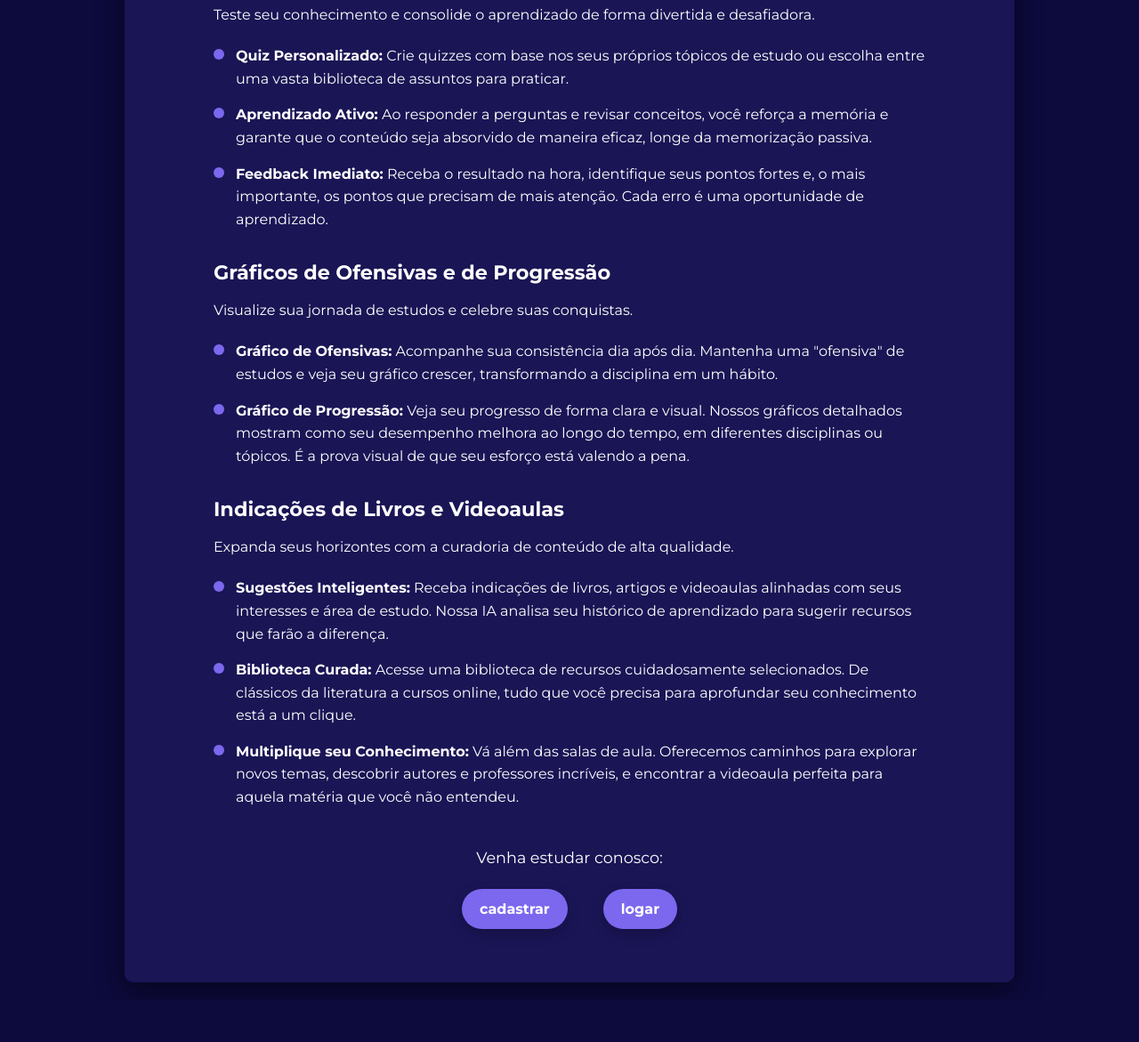
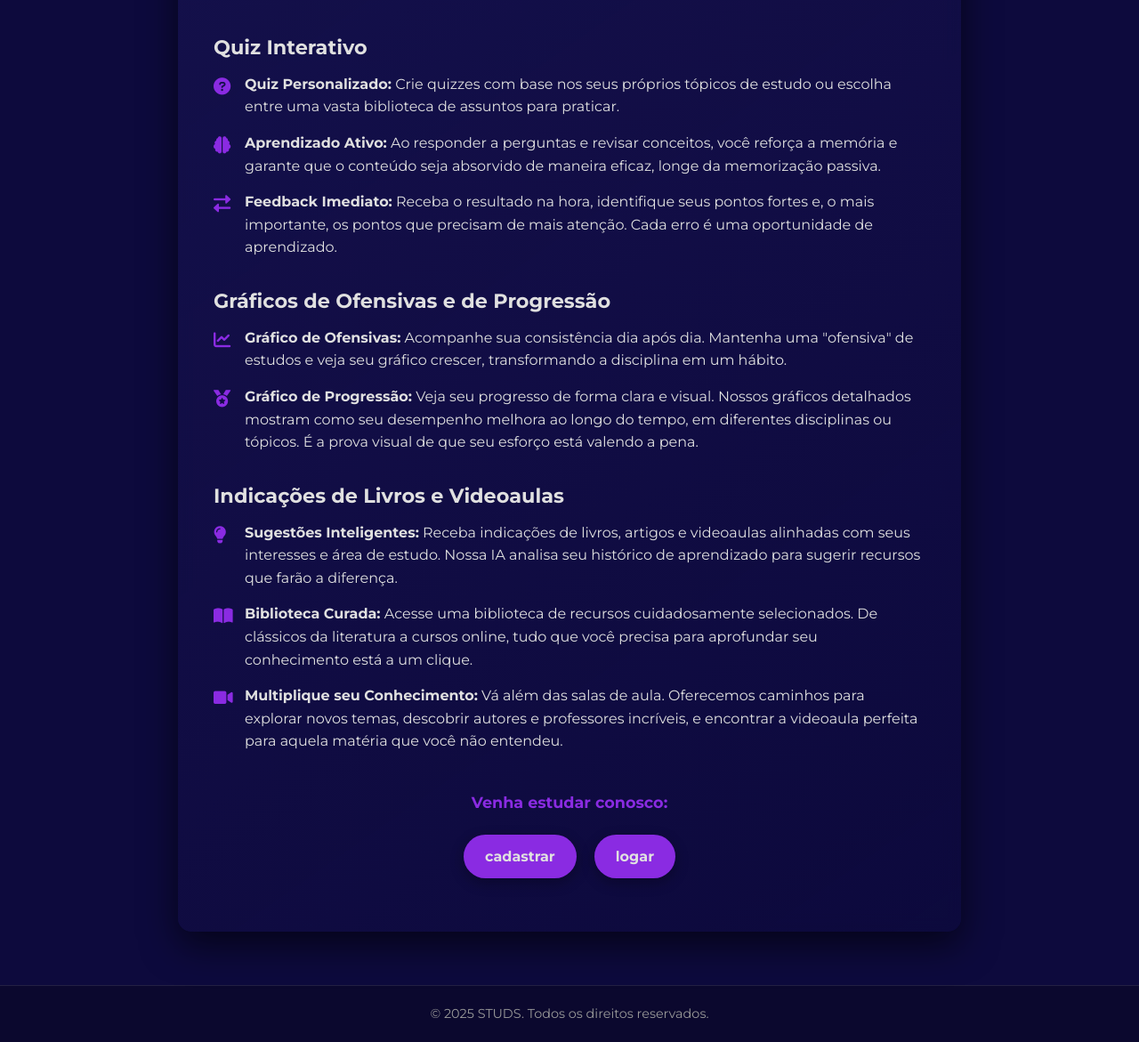
Before and after one commit to DerickDutraDev/studs, a plain HTML site: page front-end/html/sobre.html in a window 1280 px wide. Shown: the part 1189-2360 px from the top of the page at 89% size. Before the commit the page ends 2313 px from the top, so only its background shows below. Drawn offline with Linux system fonts and the light colour scheme.

Commit message:
melhoria sobre

```diff
--- a/front-end/css/sobre.css
+++ b/front-end/css/sobre.css
@@ -1,21 +1,15 @@
 /* Definição de cores e fontes usando variáveis */
 :root {
-    --primary-color: #2a21b3;
-    /* Azul vibrante */
-    --secondary-color: #7b68ee;
-    /* Roxo/lavanda sutil */
-    --bg-color: #0d0a3d;
-    /* Fundo escuro */
-    --text-color: #ffffff;
-    /* Texto branco */
-    --form-bg-color: #1a1555;
-    /* Cor de fundo para o formulário/box */
-    --input-bg-color: #2e268a;
-    /* Cor de fundo para os inputs */
+    --primary-color: #4B0082; /* Roxo-escuro */
+    --secondary-color: #8A2BE2; /* Roxo-azulado */
+    --bg-color: #0d0a3d; /* Roxo-muito-escuro */
+    --text-color: #e0e0e0; /* Cinza-claro */
+    --form-bg-color: #1a1555; /* Roxo-azulado-escuro */
+    --input-bg-color: #2e268a; /* Roxo-azulado-claro */
     --font-family: 'Montserrat', sans-serif;
 }
 
-/* --- Reset básico e estilos do corpo --- */
+/* Reset básico e estilos do corpo */
 * {
     margin: 0;
     padding: 0;
@@ -27,15 +21,16 @@ body {
     background-color: var(--bg-color);
     color: var(--text-color);
     line-height: 1.6;
+    overflow-x: hidden;
 }
 
-/* --- Estilos do cabeçalho --- */
+/* Estilos do cabeçalho */
 .main-header {
     background: linear-gradient(135deg, var(--primary-color), var(--secondary-color));
     padding: 15px 0;
-    box-shadow: 0 4px 20px rgba(0, 0, 0, 0.3);
-    top: 0px;
+    box-shadow: 0 4px 20px rgba(0, 0, 0, 0.5);
     position: sticky;
+    top: 0;
     z-index: 1000;
 }
 
@@ -49,10 +44,15 @@ body {
 }
 
 .logo {
-    font-size: 1.5rem;
+    font-size: 1.8rem;
     font-weight: 700;
     text-decoration: none;
     color: var(--text-color);
+    transition: transform 0.3s ease;
+}
+
+.logo:hover {
+    transform: scale(1.05);
 }
 
 .nav-menu {
@@ -64,52 +64,50 @@ body {
     font-size: 1rem;
     text-decoration: none;
     color: var(--text-color);
-    transition: color 0.3s ease-in-out;
+    transition: color 0.3s ease, border-bottom 0.3s ease;
 }
 
 .nav-link:hover {
     color: #c9c9ff;
+    border-bottom: 2px solid #c9c9ff;
+    padding-bottom: 2px;
 }
 
 .cta-button {
     background-color: var(--secondary-color);
     color: var(--text-color);
-    padding: 10px 20px;
+    padding: 12px 24px;
     border-radius: 50px;
     text-decoration: none;
     font-weight: 700;
-    transition: transform 0.3s ease-in-out, background-color 0.3s ease;
-    box-shadow: 0 5px 15px rgba(0, 0, 0, 0.2);
+    transition: transform 0.3s ease, background-color 0.3s ease, box-shadow 0.3s ease;
+    box-shadow: 0 5px 15px rgba(0, 0, 0, 0.3);
 }
 
 .cta-button:hover {
     background-color: #9370db;
-    transform: translateY(-3px);
-    box-shadow: 0 8px 20px rgba(0, 0, 0, 0.3);
+    transform: translateY(-5px);
+    box-shadow: 0 10px 25px rgba(0, 0, 0, 0.4);
 }
 
 /* --- Estilos da seção principal (Sobre) --- */
 main {
     display: flex;
-    min-height: calc(100vh - 80px);
-    flex-wrap: wrap;
-}
-
-.direita {
-    flex: 1;
-    display: flex;
     justify-content: center;
-    align-items: center;
-    padding: 20px;
+    align-items: flex-start;
+    padding: 60px 20px;
+    min-height: 100vh;
 }
 
 .box {
     background-color: var(--form-bg-color);
-    padding: 60px;
-    border-radius: 10px;
-    box-shadow: 0 10px 30px rgba(0, 0, 0, 0.5);
+    padding: 60px 40px;
+    border-radius: 15px;
+    box-shadow: 0 15px 40px rgba(0, 0, 0, 0.6);
     width: 100%;
     max-width: 1000px;
+    background: linear-gradient(145deg, rgba(26, 21, 85, 0.9), rgba(13, 10, 61, 0.8));
+    backdrop-filter: blur(10px);
 }
 
 .content-container {
@@ -122,6 +120,7 @@ main {
     font-size: 2.5rem;
     margin-bottom: 20px;
     text-align: center;
+    color: var(--secondary-color);
 }
 
 .content-container h2 {
@@ -129,16 +128,19 @@ main {
     margin-top: 40px;
     margin-bottom: 15px;
     color: var(--secondary-color);
+    border-bottom: 2px solid rgba(138, 43, 226, 0.3);
+    padding-bottom: 5px;
 }
 
 .content-container h3 {
     font-size: 1.4rem;
     margin-top: 30px;
     margin-bottom: 10px;
+    color: var(--text-color);
 }
 
 .content-container p {
-    line-height: 1.7;
+    line-height: 1.8;
     margin-bottom: 20px;
 }
 
@@ -148,22 +150,19 @@ main {
     margin-bottom: 20px;
 }
 
-.content-container li {
+.icon-list li {
     position: relative;
-    padding-left: 25px;
+    padding-left: 35px;
     margin-bottom: 15px;
     line-height: 1.6;
 }
 
-.content-container li::before {
-    content: '';
+.icon-list li .fas {
     position: absolute;
     left: 0;
     top: 5px;
-    width: 12px;
-    height: 12px;
-    background-color: var(--secondary-color);
-    border-radius: 50%;
+    color: var(--secondary-color);
+    font-size: 1.2rem;
 }
 
 .cta-text {
@@ -171,48 +170,49 @@ main {
     margin-top: 40px;
     margin-bottom: 20px;
     font-size: 1.1rem;
+    color: var(--secondary-color);
+    font-weight: 700;
 }
 
 .botaoFinal {
     display: flex;
     justify-content: center;
-    margin-top: 20px;
+    gap: 20px;
 }
 
-.botaoFinal a {
-    margin-left: 20px;
-    margin-right: 20px;
+/* Estilos do rodapé */
+footer {
+    background-color: #0b082e;
+    color: #999;
+    text-align: center;
+    padding: 20px;
+    font-size: 0.9rem;
+    border-top: 1px solid rgba(255, 255, 255, 0.1);
 }
 
-/* --- Responsividade --- */
+/* Responsividade */
 @media (max-width: 768px) {
-    main {
+    .header-container {
         flex-direction: column;
+        gap: 15px;
+        text-align: center;
     }
 
-    .header-container {
-        justify-content: space-between;
+    .nav-menu {
+        gap: 15px;
     }
 
-    .header-container a{
-        font-size: 18px;
+    .cta-button {
+        font-size: 0.9rem;
+        padding: 8px 16px;
     }
 
-    .nav-menu a{
-        font-size: 14px;
-    }
-
-    .header-container .cta-button{
-        font-size: 17px;
-        padding: 6px 13px;
-    }
-
-    .esquerda {
-        min-height: 300px;
+    main {
+        padding: 40px 15px;
     }
 
     .box {
-        padding: 30px;
+        padding: 30px 20px;
     }
 
     .content-container h1 {
@@ -226,10 +226,15 @@ main {
     .content-container h3 {
         font-size: 1.2rem;
     }
-}
 
-@media (max-width: 480px) {
-    .box {
-        padding: 20px;
+    .botaoFinal {
+        flex-direction: column;
+        align-items: center;
+    }
+
+    .botaoFinal a {
+        width: 100%;
+        max-width: 250px;
+        margin: 5px 0;
     }
 }
--- a/front-end/html/sobre.html
+++ b/front-end/html/sobre.html
@@ -8,6 +8,7 @@
     <link rel="preconnect" href="https://fonts.googleapis.com">
     <link rel="preconnect" href="https://fonts.gstatic.com" crossorigin>
     <link href="https://fonts.googleapis.com/css2?family=Montserrat:wght@400;700&display=swap" rel="stylesheet">
+    <link rel="stylesheet" href="https://cdnjs.cloudflare.com/ajax/libs/font-awesome/6.0.0-beta3/css/all.min.css">
     <link rel="stylesheet" href="/css/sobre.css">
 </head>
 
@@ -25,79 +26,43 @@
     </header>
 
     <main>
-        <section class="direita">
+        <section class="sobre-section">
             <div class="box">
                 <div class="content-container">
                     <h1>Bem-vindo ao Studs</h1>
-                    <p>O <strong>Studs</strong> é mais que uma plataforma de estudos; é uma comunidade e uma ferramenta
-                        desenhada para transformar a maneira como você aprende. Acreditamos que a jornada acadêmica não
-                        precisa ser solitária ou desmotivadora. Nosso objetivo é oferecer os recursos e o incentivo que
-                        você precisa para alcançar seus objetivos, sejam eles passar em uma prova, dominar uma nova
-                        habilidade ou simplesmente criar uma rotina de estudos mais consistente. Nós unimos tecnologia e
-                        metodologia de aprendizado para criar um espaço onde a produtividade se torna um hábito e o
-                        conhecimento, um prazer.</p>
+                    <p>O <strong>Studs</strong> é mais que uma plataforma de estudos; é uma comunidade e uma ferramenta desenhada para transformar a maneira como você aprende. Acreditamos que a jornada acadêmica não precisa ser solitária ou desmotivadora. Nosso objetivo é oferecer os recursos e o incentivo que você precisa para alcançar seus objetivos, sejam eles passar em uma prova, dominar uma nova habilidade ou simplesmente criar uma rotina de estudos mais consistente. Nós unimos tecnologia e metodologia de aprendizado para criar um espaço onde a produtividade se torna um hábito e o conhecimento, um prazer.</p>
 
                     <h2>Para que é o Studs?</h2>
-                    <p>O Studs foi criado para aqueles que buscam um incentivo a mais para estudar. Se você já se sentiu
-                        desmotivado, perdido em meio a tanto conteúdo ou com dificuldades para manter o foco, o Studs é
-                        o seu parceiro ideal:</p>
+                    <p>O Studs foi criado para aqueles que buscam um incentivo a mais para estudar. Se você já se sentiu desmotivado, perdido em meio a tanto conteúdo ou com dificuldades para manter o foco, o Studs é o seu parceiro ideal:</p>
 
-                    <ul>
-                        <li><strong>Para o estudante que precisa de um empurrão inicial:</strong> Nossas ferramentas de
-                            organização e metas diárias transformam a inércia em ação, ajudando você a dar o primeiro
-                            passo.</li>
-                        <li><strong>Para quem luta contra a procrastinação:</strong> Com técnicas de estudo comprovadas
-                            e uma interface intuitiva, o Studs ajuda a quebrar a procrastinação em pequenas tarefas
-                            gerenciáveis.</li>
-                        <li><strong>Para quem quer maximizar o tempo:</strong> O tempo é o seu recurso mais valioso. O
-                            Studs oferece métodos de estudo eficientes, como a técnica Pomodoro, para garantir que cada
-                            minuto dedicado aos livros seja realmente produtivo.</li>
-                        <li><strong>Para quem deseja manter-se motivado:</strong> Através de desafios, acompanhamento de
-                            progresso e uma comunidade de apoio, mantemos a sua motivação em alta, transformando o
-                            estudo em uma experiência recompensadora.</li>
+                    <ul class="icon-list">
+                        <li><i class="fas fa-hand-point-right"></i> <strong>Para o estudante que precisa de um empurrão inicial:</strong> Nossas ferramentas de organização e metas diárias transformam a inércia em ação, ajudando você a dar o primeiro passo.</li>
+                        <li><i class="fas fa-hand-point-right"></i> <strong>Para quem luta contra a procrastinação:</strong> Com técnicas de estudo comprovadas e uma interface intuitiva, o Studs ajuda a quebrar a procrastinação em pequenas tarefas gerenciáveis.</li>
+                        <li><i class="fas fa-hand-point-right"></i> <strong>Para quem quer maximizar o tempo:</strong> O tempo é o seu recurso mais valioso. O Studs oferece métodos de estudo eficientes, como a técnica Pomodoro, para garantir que cada minuto dedicado aos livros seja realmente produtivo.</li>
+                        <li><i class="fas fa-hand-point-right"></i> <strong>Para quem deseja manter-se motivado:</strong> Através de desafios, acompanhamento de progresso e uma comunidade de apoio, mantemos a sua motivação em alta, transformando o estudo em uma experiência recompensadora.</li>
                     </ul>
 
                     <h2>O que o Studs oferece?</h2>
-                    <p>No Studs, cada recurso foi pensado para transformar seu potencial em resultados reais. Nossa
-                        plataforma combina ferramentas interativas com análises inteligentes para garantir que sua
-                        rotina de estudos seja não apenas produtiva, mas também motivadora e personalizada.</p>
+                    <p>No Studs, cada recurso foi pensado para transformar seu potencial em resultados reais. Nossa plataforma combina ferramentas interativas com análises inteligentes para garantir que sua rotina de estudos seja não apenas produtiva, mas também motivadora e personalizada.</p>
 
                     <h3>Quiz Interativo</h3>
-                    <p>Teste seu conhecimento e consolide o aprendizado de forma divertida e desafiadora.</p>
-                    <ul>
-                        <li><strong>Quiz Personalizado:</strong> Crie quizzes com base nos seus próprios tópicos de
-                            estudo ou escolha entre uma vasta biblioteca de assuntos para praticar.</li>
-                        <li><strong>Aprendizado Ativo:</strong> Ao responder a perguntas e revisar conceitos, você
-                            reforça a memória e garante que o conteúdo seja absorvido de maneira eficaz, longe da
-                            memorização passiva.</li>
-                        <li><strong>Feedback Imediato:</strong> Receba o resultado na hora, identifique seus pontos
-                            fortes e, o mais importante, os pontos que precisam de mais atenção. Cada erro é uma
-                            oportunidade de aprendizado.</li>
+                    <ul class="icon-list">
+                        <li><i class="fas fa-question-circle"></i> <strong>Quiz Personalizado:</strong> Crie quizzes com base nos seus próprios tópicos de estudo ou escolha entre uma vasta biblioteca de assuntos para praticar.</li>
+                        <li><i class="fas fa-brain"></i> <strong>Aprendizado Ativo:</strong> Ao responder a perguntas e revisar conceitos, você reforça a memória e garante que o conteúdo seja absorvido de maneira eficaz, longe da memorização passiva.</li>
+                        <li><i class="fas fa-exchange-alt"></i> <strong>Feedback Imediato:</strong> Receba o resultado na hora, identifique seus pontos fortes e, o mais importante, os pontos que precisam de mais atenção. Cada erro é uma oportunidade de aprendizado.</li>
                     </ul>
 
                     <h3>Gráficos de Ofensivas e de Progressão</h3>
-                    <p>Visualize sua jornada de estudos e celebre suas conquistas.</p>
-                    <ul>
-                        <li><strong>Gráfico de Ofensivas:</strong> Acompanhe sua consistência dia após dia. Mantenha uma
-                            "ofensiva" de estudos e veja seu gráfico crescer, transformando a disciplina em um hábito.
-                        </li>
-                        <li><strong>Gráfico de Progressão:</strong> Veja seu progresso de forma clara e visual. Nossos
-                            gráficos detalhados mostram como seu desempenho melhora ao longo do tempo, em diferentes
-                            disciplinas ou tópicos. É a prova visual de que seu esforço está valendo a pena.</li>
+                    <ul class="icon-list">
+                        <li><i class="fas fa-chart-line"></i> <strong>Gráfico de Ofensivas:</strong> Acompanhe sua consistência dia após dia. Mantenha uma "ofensiva" de estudos e veja seu gráfico crescer, transformando a disciplina em um hábito.</li>
+                        <li><i class="fas fa-medal"></i> <strong>Gráfico de Progressão:</strong> Veja seu progresso de forma clara e visual. Nossos gráficos detalhados mostram como seu desempenho melhora ao longo do tempo, em diferentes disciplinas ou tópicos. É a prova visual de que seu esforço está valendo a pena.</li>
                     </ul>
 
                     <h3>Indicações de Livros e Videoaulas</h3>
-                    <p>Expanda seus horizontes com a curadoria de conteúdo de alta qualidade.</p>
-                    <ul>
-                        <li><strong>Sugestões Inteligentes:</strong> Receba indicações de livros, artigos e videoaulas
-                            alinhadas com seus interesses e área de estudo. Nossa IA analisa seu histórico de
-                            aprendizado para sugerir recursos que farão a diferença.</li>
-                        <li><strong>Biblioteca Curada:</strong> Acesse uma biblioteca de recursos cuidadosamente
-                            selecionados. De clássicos da literatura a cursos online, tudo que você precisa para
-                            aprofundar seu conhecimento está a um clique.</li>
-                        <li><strong>Multiplique seu Conhecimento:</strong> Vá além das salas de aula. Oferecemos
-                            caminhos para explorar novos temas, descobrir autores e professores incríveis, e encontrar a
-                            videoaula perfeita para aquela matéria que você não entendeu.</li>
+                    <ul class="icon-list">
+                        <li><i class="fas fa-lightbulb"></i> <strong>Sugestões Inteligentes:</strong> Receba indicações de livros, artigos e videoaulas alinhadas com seus interesses e área de estudo. Nossa IA analisa seu histórico de aprendizado para sugerir recursos que farão a diferença.</li>
+                        <li><i class="fas fa-book-open"></i> <strong>Biblioteca Curada:</strong> Acesse uma biblioteca de recursos cuidadosamente selecionados. De clássicos da literatura a cursos online, tudo que você precisa para aprofundar seu conhecimento está a um clique.</li>
+                        <li><i class="fas fa-video"></i> <strong>Multiplique seu Conhecimento:</strong> Vá além das salas de aula. Oferecemos caminhos para explorar novos temas, descobrir autores e professores incríveis, e encontrar a videoaula perfeita para aquela matéria que você não entendeu.</li>
                     </ul>
 
                     <p class="cta-text">Venha estudar conosco:</p>
@@ -105,11 +70,12 @@
                         <a href="/cadastro" class="cta-button">cadastrar</a>
                         <a href="/" class="cta-button">logar</a>
                     </div>
-
                 </div>
             </div>
         </section>
     </main>
+    <footer>
+        <p>&copy; 2025 STUDS. Todos os direitos reservados.</p>
+    </footer>
 </body>
-
 </html>
```
